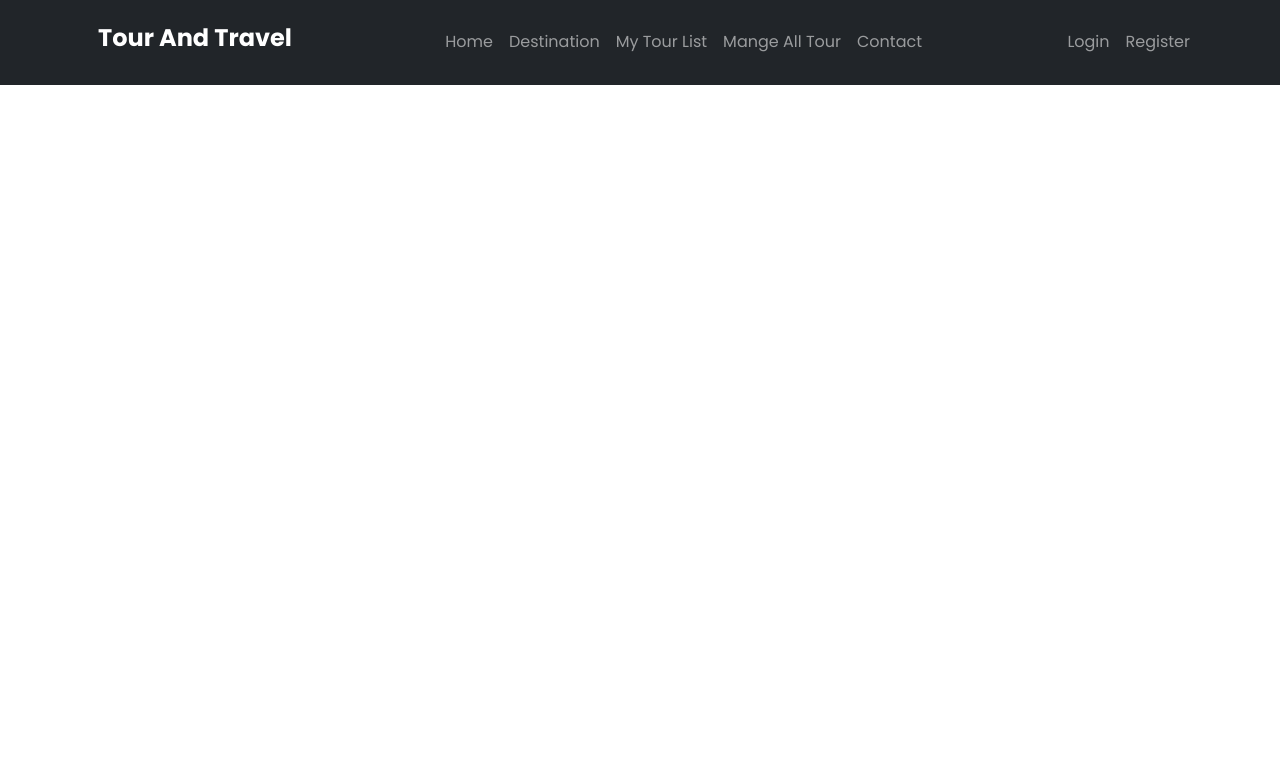
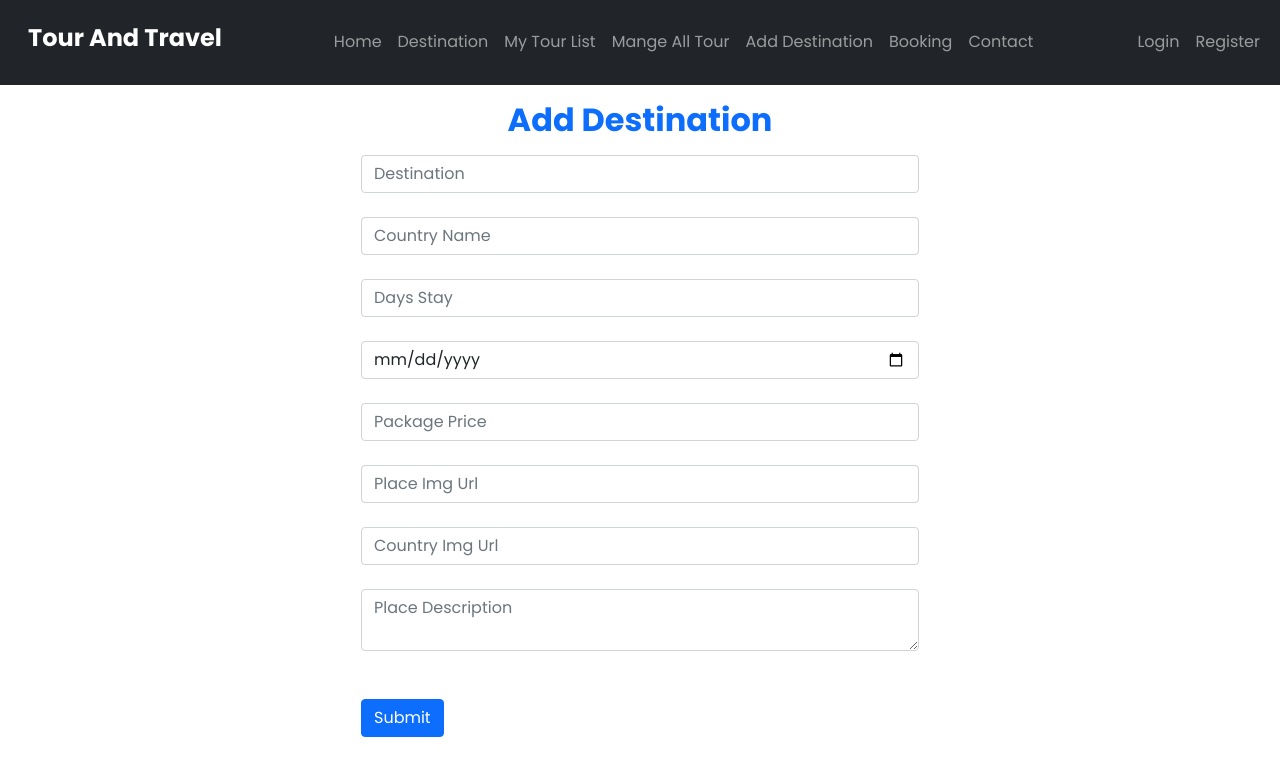
Before and after one commit to rakibtweets/tour-and-travel-client, a React (Create React App) app: page /addDestination in a window 1280 px wide. Shown: the top 776 px of the page. Built offline with nearby package versions, Linux system fonts and the light colour scheme; no server answers.

Commit message:
redirect done

```diff
--- a/src/App.js
+++ b/src/App.js
@@ -7,6 +7,10 @@ import Home from './Components/Home/Home';
 import Destination from './Components/Destination/Destination';
 import Contact from './Components/Contact/Contact';
 import AuthProvider from './Context/AuthProvider';
+import AddDestionation from './Components/AddDestination/AddDestionation';
+import TourDetails from './TourDetails/TourDetails';
+import Booking from './Components/Booking/Booking';
+import PrivateRoute from './Components/PrivateRoute/PrivateRoute';
 
 function App() {
   return (
@@ -24,6 +28,15 @@ function App() {
             <Route path="/destination">
               <Destination />
             </Route>
+            <Route path="/addDestination">
+              <AddDestionation />
+            </Route>
+            <Route path="/destinations/:id">
+              <TourDetails />
+            </Route>
+            <PrivateRoute path="/booking">
+              <Booking />
+            </PrivateRoute>
             <Route path="/contact">
               <Contact />
             </Route>
--- /dev/null
+++ b/src/Components/AddDestination/AddDestionation.js
@@ -0,0 +1,95 @@
+import React from 'react';
+import { useForm } from 'react-hook-form';
+
+const AddDestionation = () => {
+  const {
+    register,
+    handleSubmit,
+    reset,
+    formState: { errors },
+  } = useForm();
+  const onSubmit = (data) => {
+    // console.log(data);
+    fetch('http://localhost:5000/destinations', {
+      method: 'POST',
+      headers: {
+        'content-type': 'application/json',
+      },
+      body: JSON.stringify(data),
+    })
+      .then((res) => res.json())
+      .then((result) => {
+        if (result.insertedId) {
+          alert('Data inserted Successfully');
+          reset();
+        }
+      });
+  };
+  return (
+    <div className=" container mx-auto">
+      <h2 className=" text-center text-primary my-3 fw-bold">
+        Add Destination
+      </h2>
+
+      <form onSubmit={handleSubmit(onSubmit)} className=" w-50 mx-auto">
+        <input
+          className=" form-control"
+          placeholder="Destination"
+          {...register('placeName', { required: true })}
+        />
+        <br />
+        <input
+          className=" form-control"
+          placeholder="Country Name"
+          {...register('country', { required: true })}
+        />
+        <br />
+        <input
+          type="number"
+          className=" form-control"
+          placeholder="Days Stay"
+          {...register('travelDuration', { required: true })}
+        />
+        <br />
+        <input
+          type="date"
+          className=" form-control"
+          placeholder="Date"
+          {...register('bookingDate', { required: true })}
+        />
+        <br />
+        <input
+          type="number"
+          className=" form-control"
+          placeholder="Package Price"
+          {...register('pricing', { required: true })}
+        />
+        <br />
+        <input
+          className=" form-control"
+          placeholder="Place Img Url"
+          {...register('placeImg', { required: true })}
+        />
+        <br />
+        <input
+          className=" form-control"
+          placeholder="Country Img Url"
+          {...register('countryImg', { required: true })}
+        />
+        <br />
+        <textarea
+          className=" form-control"
+          placeholder="Place Description"
+          {...register('placeDescription', { required: true })}
+        />
+        <br />
+
+        {errors.exampleRequired && <span>This field is required</span>}
+        <br />
+        <input className="btn btn-primary" type="submit" />
+      </form>
+    </div>
+  );
+};
+
+export default AddDestionation;
--- /dev/null
+++ b/src/Components/Booking/Booking.js
@@ -0,0 +1,11 @@
+import React from 'react';
+
+const Booking = () => {
+  return (
+    <div>
+      <h3>Booking Route</h3>
+    </div>
+  );
+};
+
+export default Booking;
--- a/src/Components/Destination/Destination.css
+++ b/src/Components/Destination/Destination.css
@@ -1,6 +1,5 @@
 .destination-card {
   position: relative;
-  height: auto;
 }
 .country-img {
   position: relative;
@@ -8,7 +7,3 @@
   top: -3em;
   left: 1em;
 }
-.destination-body {
-  position: relative;
-  top: -3em;
-}
--- a/src/Components/Home/Home.js
+++ b/src/Components/Home/Home.js
@@ -1,9 +1,10 @@
 import React from 'react';
+import Destination from '../Destination/Destination';
 
 const Home = () => {
   return (
     <div>
-      <h2>Home page</h2>
+      <Destination />
     </div>
   );
 };
--- /dev/null
+++ b/src/Components/PrivateRoute/PrivateRoute.js
@@ -0,0 +1,26 @@
+import React from 'react';
+import { Redirect, Route } from 'react-router';
+import useAuth from '../../Hooks/useAuth';
+
+const PrivateRoute = ({ children, ...rest }) => {
+  const { user } = useAuth();
+  return (
+    <Route
+      {...rest}
+      render={({ location }) =>
+        user.email ? (
+          children
+        ) : (
+          <Redirect
+            to={{
+              pathname: '/login',
+              state: { from: location },
+            }}
+          />
+        )
+      }
+    />
+  );
+};
+
+export default PrivateRoute;
--- a/src/Components/Shared/Header/Header.js
+++ b/src/Components/Shared/Header/Header.js
@@ -15,7 +15,7 @@ const Header = () => {
         bg="dark"
         variant="dark"
       >
-        <Container>
+        <Container fluid>
           <Nav.Link as={Link} to="/home" className="fw-bold h4 text-white">
             Tour And Travel
           </Nav.Link>
@@ -33,6 +33,12 @@ const Header = () => {
               </Nav.Link>
               <Nav.Link as={Link} to="/manageTours">
                 Mange All Tour
+              </Nav.Link>
+              <Nav.Link as={Link} to="/addDestination">
+                Add Destination
+              </Nav.Link>
+              <Nav.Link as={Link} to="/booking">
+                Booking
               </Nav.Link>
               <Nav.Link as={Link} to="/contact">
                 Contact
--- a/src/Components/Shared/Login/Login.js
+++ b/src/Components/Shared/Login/Login.js
@@ -1,11 +1,30 @@
 import React from 'react';
-import useFirebase from '../../../Hooks/useFirebase';
+import { useLocation, useHistory } from 'react-router-dom';
+import useAuth from '../../../Hooks/useAuth';
 
 const Login = () => {
-  const { signWithGoogle } = useFirebase();
+  const { signWithGoogle } = useAuth();
+  const location = useLocation();
+  const history = useHistory();
+  const redirectUrl = location.state?.from || '/home';
+  const handleSignWitGoogle = () => {
+    signWithGoogle()
+      .then((result) => {
+        // setUser(result.user);
+        // console.log(result.user);
+        // setError('');
+        history.push(redirectUrl);
+      })
+      .catch((error) => {
+        // setError(error.message);
+      });
+  };
   return (
-    <div>
-      <button onClick={signWithGoogle} className=" btn btn-primary mt-5">
+    <div className="text-center">
+      <button
+        onClick={handleSignWitGoogle}
+        className=" btn btn-primary mt-5 mx-auto"
+      >
         Google SignIn
       </button>
     </div>
--- a/src/Hooks/useFirebase.js
+++ b/src/Hooks/useFirebase.js
@@ -18,15 +18,15 @@ const useFirebase = () => {
 
   // Google Sign in
   const signWithGoogle = () => {
-    signInWithPopup(auth, googleProvider)
-      .then((result) => {
-        setUser(result.user);
-        console.log(result.user);
-        setError('');
-      })
-      .catch((error) => {
-        setError(error.message);
-      });
+    return signInWithPopup(auth, googleProvider);
+    // .then((result) => {
+    //   setUser(result.user);
+    //   console.log(result.user);
+    //   setError('');
+    // })
+    // .catch((error) => {
+    //   setError(error.message);
+    // });
   };
   // handling user state changes
   useEffect(() => {
--- /dev/null
+++ b/src/TourDetails/TourDetails.js
@@ -0,0 +1,42 @@
+import React, { useEffect, useState } from 'react';
+import { Col, Row } from 'react-bootstrap';
+import { useParams } from 'react-router';
+
+const TourDetails = () => {
+  const [tourDetails, setTourDetails] = useState({});
+  const { id } = useParams();
+  useEffect(() => {
+    fetch(`http://localhost:5000/destinations/${id}`)
+      .then((res) => res.json())
+      .then((data) => setTourDetails(data));
+  }, [id]);
+  return (
+    <div>
+      <h2 className=" fw-bold text-success text-center my-3">Tour Details</h2>
+      <div className="single-tour-detaisl container">
+        <Row>
+          <Col xs={12} lg={6}>
+            <div className="destination-img pb-3">
+              <img className="img-fluid" src={tourDetails.placeImg} alt="" />
+            </div>
+          </Col>
+          <Col xs={12} lg={6}>
+            <div className="destination-info">
+              <h5> Destination: {tourDetails?.placeName}</h5>
+              <p>Travel Duration: {tourDetails?.travelDuration} days</p>
+              <p className=" fw-bold">
+                Total Costing: $ {tourDetails?.pricing}
+              </p>
+              <div className="shor-description">
+                <h5>About: {tourDetails?.placeName}</h5>
+                <p>{tourDetails.placeDescription}</p>
+              </div>
+            </div>
+          </Col>
+        </Row>
+      </div>
+    </div>
+  );
+};
+
+export default TourDetails;
```
Also changed, not shown: public/travelDestination.json (+6 -6 lines), src/Components/Destination/Destination.js (+23 -10 lines).
